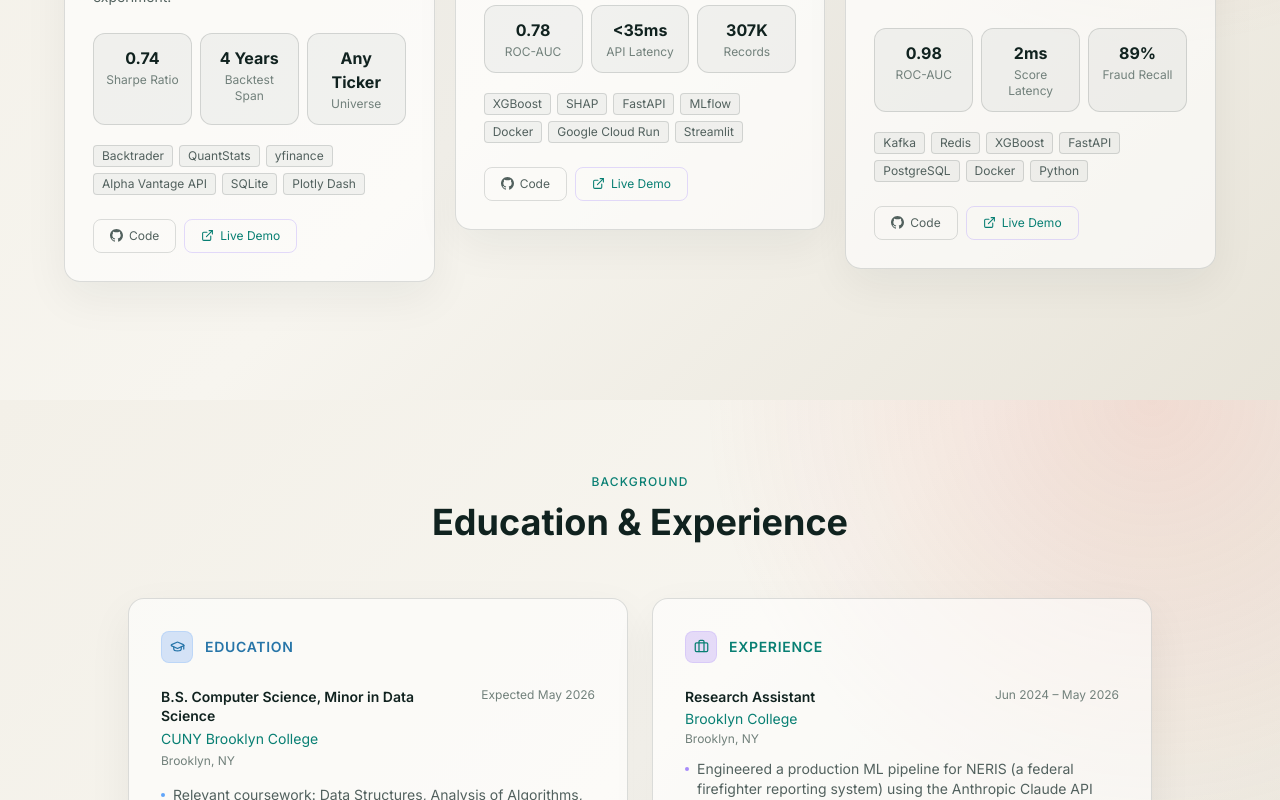
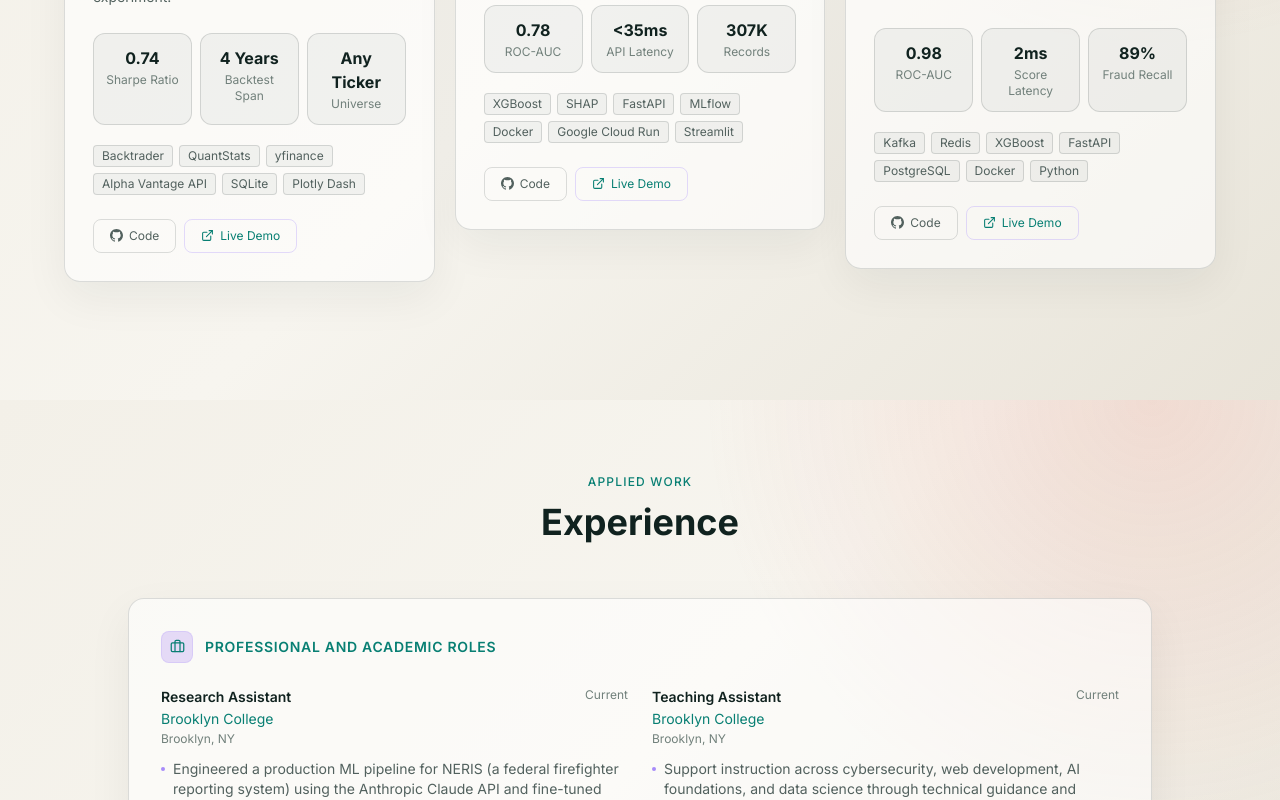
Before and after one commit to jellyfishing2346/myportfolio, a Next.js app: page / in a window 1280 px wide. Shown: the part 2000-2800 px from the top of the page. Built offline with nearby package versions, Linux system fonts and the light colour scheme.

Commit message:
Updating experience

```diff
--- a/components/Experience.tsx
+++ b/components/Experience.tsx
@@ -1,11 +1,11 @@
-import { GraduationCap, Briefcase, Users } from 'lucide-react'
+import { Briefcase, Users } from 'lucide-react'
 
 const EDUCATION = [
   {
     degree: 'B.S. Computer Science, Minor in Data Science',
     school: 'CUNY Brooklyn College',
     location: 'Brooklyn, NY',
-    period: 'Expected May 2026',
+    period: 'Current',
     details: [
       'Relevant coursework: Data Structures, Analysis of Algorithms, Data Tools & Algorithms, Machine Learning',
       'Minor in Data Science',
@@ -18,7 +18,7 @@
     role: 'Research Assistant',
     company: 'Brooklyn College',
     location: 'Brooklyn, NY',
-    period: 'Jun 2024 – May 2026',
+    period: 'Current',
     details: [
       'Engineered a production ML pipeline for NERIS (a federal firefighter reporting system) using the Anthropic Claude API and fine-tuned models to extract structured data from unstructured narratives at scale',
       'Built Python ETL pipelines with automated validation, schema enforcement, and anomaly detection, cutting manual processing time by 40% and reducing data quality incidents by ~30%',
@@ -59,59 +59,29 @@
 const LEADERSHIP = {
   role: 'Student Treasurer',
   org: 'Brooklyn College Computer Science Club',
-  period: 'Jun 2023 – May 2026',
+  period: 'Current',
   detail: 'Scaled active membership to 100+ students; coordinated technical workshops on AI engineering, full-stack development, and systems design.',
 }
 
 export default function Experience() {
   return (
+    <>
       <section id="experience" className="py-24 px-6">
       <div className="max-w-5xl mx-auto">
         <div className="text-center mb-14">
-          <p className="text-xs text-violet-400 uppercase tracking-widest mb-3 font-medium">Background</p>
-          <h2 className="text-4xl font-bold text-white">Education & Experience</h2>
+          <p className="text-xs text-violet-400 uppercase tracking-widest mb-3 font-medium">Applied work</p>
+          <h2 className="text-4xl font-bold text-white">Experience</h2>
         </div>
 
-        <div className="grid md:grid-cols-2 gap-6 mb-6">
-          {/* Education */}
-          <div className="glass rounded-2xl p-8">
-            <div className="flex items-center gap-3 mb-6">
-              <div className="w-8 h-8 rounded-lg bg-blue-500/20 border border-blue-400/20 flex items-center justify-center">
-                <GraduationCap size={15} className="text-blue-400" />
-              </div>
-              <h3 className="text-sm font-semibold text-blue-300 uppercase tracking-wider">Education</h3>
-            </div>
-
-            {EDUCATION.map(({ degree, school, location, period, details }) => (
-              <div key={school}>
-                <div className="flex items-start justify-between mb-1">
-                  <span className="text-white font-semibold text-sm leading-snug pr-4">{degree}</span>
-                  <span className="text-slate-500 text-xs flex-shrink-0">{period}</span>
-                </div>
-                <p className="text-violet-300 text-sm mb-1">{school}</p>
-                <p className="text-slate-500 text-xs mb-4">{location}</p>
-                <ul className="space-y-2">
-                  {details.map((d) => (
-                    <li key={d} className="flex items-start gap-2 text-sm text-slate-400">
-                      <span className="w-1 h-1 rounded-full bg-blue-400 mt-2 flex-shrink-0" />
-                      {d}
-                    </li>
-                  ))}
-                </ul>
-              </div>
-            ))}
-          </div>
-
-          {/* Work Experience */}
         <div className="glass rounded-2xl p-8">
           <div className="flex items-center gap-3 mb-6">
             <div className="w-8 h-8 rounded-lg bg-violet-500/20 border border-violet-400/20 flex items-center justify-center">
               <Briefcase size={15} className="text-violet-400" />
             </div>
-              <h3 className="text-sm font-semibold text-violet-300 uppercase tracking-wider">Experience</h3>
+            <h3 className="text-sm font-semibold text-violet-300 uppercase tracking-wider">Professional and academic roles</h3>
           </div>
 
-            <div className="space-y-6">
+          <div className="grid md:grid-cols-2 gap-6">
             {EXPERIENCE.map(({ role, company, location, period, details }) => (
               <div key={`${role}-${company}`} className="pb-6 border-b border-white/5 last:border-0 last:pb-0">
                 <div className="flex items-start justify-between mb-0.5">
@@ -132,9 +102,7 @@
             ))}
           </div>
         </div>
-        </div>
 
-        {/* Leadership */}
         <div className="glass rounded-2xl px-8 py-5 flex flex-col sm:flex-row sm:items-center gap-3">
           <div className="w-8 h-8 rounded-lg bg-emerald-500/20 border border-emerald-400/20 flex items-center justify-center flex-shrink-0">
             <Users size={15} className="text-emerald-400" />
@@ -150,5 +118,36 @@
         </div>
       </div>
       </section>
+
+      <section id="education" className="py-16 px-6">
+        <div className="max-w-5xl mx-auto">
+          <div className="text-center mb-10">
+            <p className="text-xs text-blue-400 uppercase tracking-widest mb-3 font-medium">Academic foundation</p>
+            <h2 className="text-4xl font-bold text-white">Education</h2>
+          </div>
+
+          <div className="glass rounded-2xl p-8">
+            {EDUCATION.map(({ degree, school, location, period, details }) => (
+              <div key={school}>
+                <div className="flex flex-wrap items-start justify-between gap-2 mb-1">
+                  <span className="text-white font-semibold text-sm leading-snug pr-4">{degree}</span>
+                  <span className="text-slate-500 text-xs">{period}</span>
+                </div>
+                <p className="text-violet-300 text-sm mb-1">{school}</p>
+                <p className="text-slate-500 text-xs mb-4">{location}</p>
+                <ul className="grid md:grid-cols-2 gap-2">
+                  {details.map((d) => (
+                    <li key={d} className="flex items-start gap-2 text-sm text-slate-400">
+                      <span className="w-1 h-1 rounded-full bg-blue-400 mt-2 flex-shrink-0" />
+                      {d}
+                    </li>
+                  ))}
+                </ul>
+              </div>
+            ))}
+          </div>
+        </div>
+      </section>
+    </>
   )
 }
```
Lines whose indentation alone changed are shown as unchanged.
